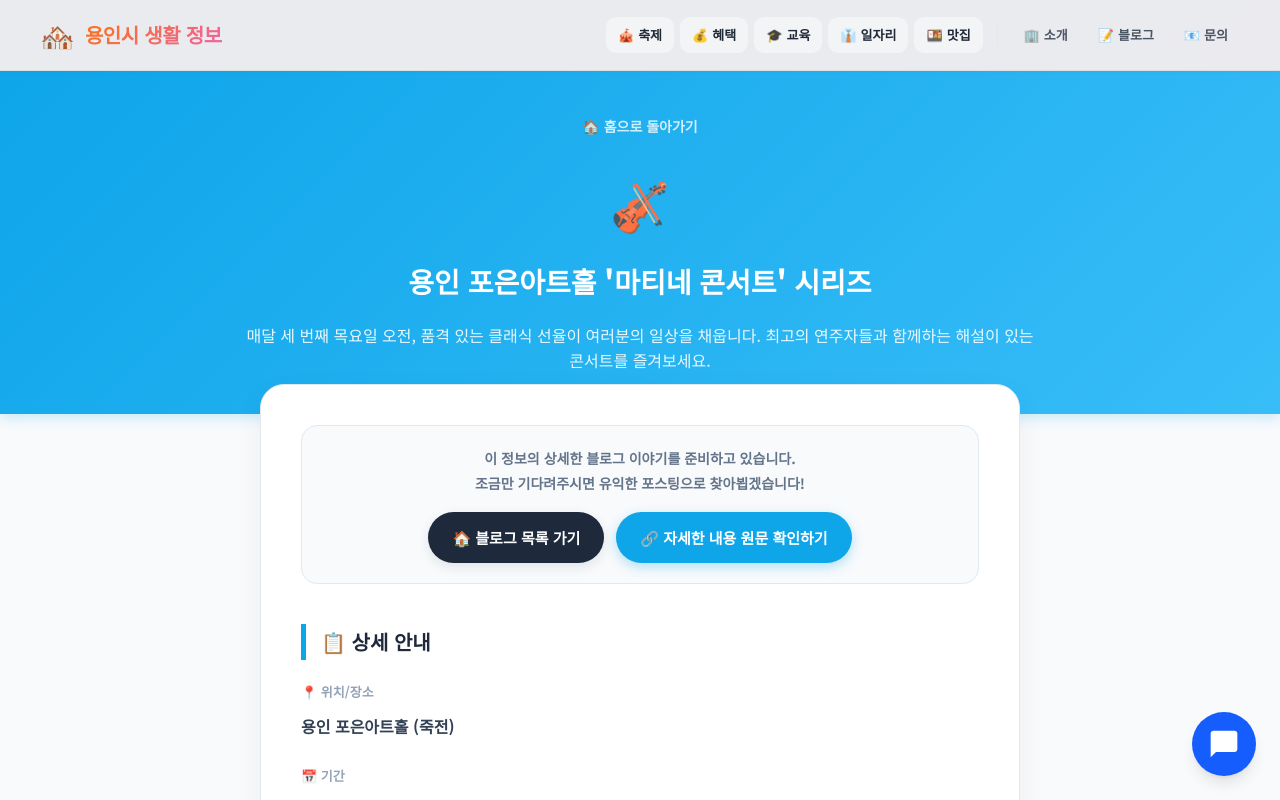
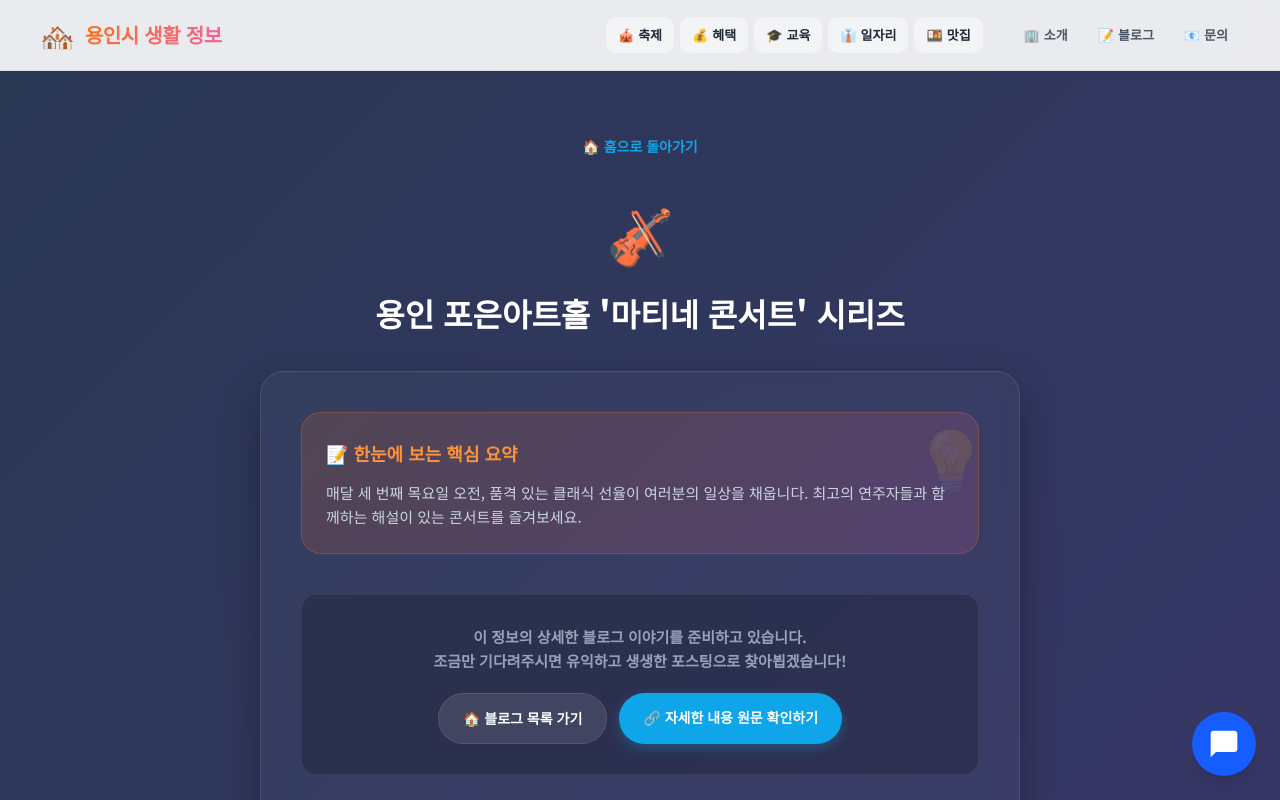
Before and after one commit to bopdoryainolza2026-afk/my-local-info, a Next.js app: page /blog/auto-post/cul-001 in a window 1280 px wide. Shown: the top 800 px of the page. Built offline with nearby package versions, Linux system fonts and the light colour scheme.

Commit message:
fix: remove duplicate Gogiri Makguksu res-011 and redesign auto-post page to match premium dark glassmorphic theme

```diff
--- a/public/data/local-info.json
+++ b/public/data/local-info.json
@@ -592,16 +592,6 @@
       "tag": "처인구"
     },
     {
-      "id": "res-011",
-      "name": "고기리막국수",
-      "menu": "들기름막국수, 수육",
-      "location": "용인시 수지구 고기로 454",
-      "summary": "전국적인 인기를 자랑하는 들기름막국수의 원조입니다. 고소한 들기름향과 메밀의 풍미가 어우러져 평일에도 줄 서서 먹는 수지구 대표 맛집입니다.",
-      "link": "/blog/2026-05-09-gogiri-makguksu",
-      "emoji": "🍜",
-      "tag": "수지구"
-    },
-    {
       "id": "res-012",
       "name": "산사랑",
       "menu": "산나물 한정식",
--- a/src/app/blog/auto-post/[id]/page.tsx
+++ b/src/app/blog/auto-post/[id]/page.tsx
@@ -76,52 +76,68 @@ export default async function AutoPostPage({ params }: { params: Promise<{ id: s
   }
 
   return (
-    <div style={{ fontFamily: "'Noto Sans KR', sans-serif", background: "#f8fafc", minHeight: "100vh" }}>
+    <div style={{ fontFamily: "'Noto Sans KR', sans-serif", minHeight: "100vh", paddingBottom: "60px" }}>
       {/* 헤더 */}
       <header style={{
-        background: "linear-gradient(135deg, #0ea5e9 0%, #38bdf8 100%)",
-        padding: "40px 20px",
+        padding: "60px 20px 20px",
         color: "white",
         textAlign: "center",
-        boxShadow: "0 4px 12px rgba(14,165,233,0.2)"
       }}>
         <div style={{ maxWidth: "800px", margin: "0 auto" }}>
-          <Link href="/" style={{ color: "rgba(255,255,255,0.8)", textDecoration: "none", fontSize: "14px", fontWeight: "bold" }}>🏠 홈으로 돌아가기</Link>
-          <div style={{ fontSize: "48px", marginTop: "20px", marginBottom: "10px" }}>{item.emoji || "ℹ️"}</div>
-          <h1 style={{ fontSize: "28px", fontWeight: 900, marginBottom: "16px" }}>{item.name}</h1>
-          <p style={{ fontSize: "16px", color: "rgba(255,255,255,0.9)", lineHeight: 1.6 }}>{item.summary}</p>
+          <Link href="/" style={{ color: "#0ea5e9", textDecoration: "none", fontSize: "14px", fontWeight: "bold" }}>🏠 홈으로 돌아가기</Link>
+          <div style={{ fontSize: "54px", marginTop: "24px", marginBottom: "12px" }}>{item.emoji || "ℹ️"}</div>
+          <h1 style={{ fontSize: "clamp(24px, 5vw, 32px)", fontWeight: 900, marginBottom: "16px", color: "white", lineHeight: 1.3 }}>{item.name}</h1>
         </div>
       </header>
 
       {/* 본문 */}
-      <main style={{ maxWidth: "800px", margin: "-30px auto 60px", padding: "0 20px" }}>
+      <main style={{ maxWidth: "800px", margin: "0 auto 60px", padding: "0 20px" }}>
         <div style={{
-          background: "white",
+          background: "rgba(255, 255, 255, 0.03)",
+          backdropFilter: "blur(10px)",
           borderRadius: "24px",
           padding: "40px",
-          boxShadow: "0 10px 30px rgba(0,0,0,0.05)",
-          border: "1px solid #e2e8f0"
+          boxShadow: "0 20px 40px rgba(0, 0, 0, 0.3)",
+          border: "1px solid rgba(255, 255, 255, 0.1)"
         }}>
 
+          {/* 한눈에 보는 핵심 요약 박스 (산사랑 컨셉 매칭) */}
           <div style={{
-            padding: "20px",
-            background: "#f8fafc",
+            background: "linear-gradient(135deg, rgba(249,115,22,0.15) 0%, rgba(237,100,166,0.15) 100%)",
+            padding: "24px",
+            borderRadius: "20px",
+            marginBottom: "40px",
+            border: "1px solid rgba(249,115,22,0.25)",
+            position: "relative",
+            overflow: "hidden"
+          }}>
+            <div style={{ position: "absolute", top: -10, right: -10, fontSize: "60px", opacity: 0.1 }}>💡</div>
+            <h3 style={{ margin: "0 0 12px 0", fontSize: "18px", fontWeight: "800", color: "#fb923c" }}>📝 한눈에 보는 핵심 요약</h3>
+            <p style={{ margin: 0, color: "#cbd5e1", lineHeight: 1.6, fontSize: "15px" }}>
+              {item.summary}
+            </p>
+          </div>
+
+          <div style={{
+            padding: "30px 20px",
+            background: "rgba(0,0,0,0.2)",
             borderRadius: "16px",
-            border: "1px solid #e2e8f0",
+            border: "1px solid rgba(255,255,255,0.05)",
             textAlign: "center",
             marginBottom: "40px"
           }}>
-            <p style={{ fontSize: "14px", color: "#64748b", marginBottom: "16px", fontWeight: 600 }}>
+            <p style={{ fontSize: "15px", color: "#94a3b8", marginBottom: "20px", fontWeight: 600, lineHeight: 1.6 }}>
               이 정보의 상세한 블로그 이야기를 준비하고 있습니다.<br/>
-              조금만 기다려주시면 유익한 포스팅으로 찾아뵙겠습니다!
+              조금만 기다려주시면 유익하고 생생한 포스팅으로 찾아뵙겠습니다!
             </p>
             <div style={{ display: "flex", gap: "12px", justifyContent: "center", flexWrap: "wrap" }}>
               <Link href="/blog" style={{
-                display: "inline-block", fontSize: "15px", fontWeight: 800,
-                color: "white", background: "#1e293b",
+                display: "inline-block", fontSize: "14px", fontWeight: 800,
+                color: "white", background: "rgba(255,255,255,0.1)",
                 padding: "12px 24px",
                 borderRadius: "50px", textDecoration: "none",
-                boxShadow: "0 4px 12px rgba(30,41,59,0.1)",
+                border: "1px solid rgba(255,255,255,0.1)",
+                transition: "background 0.2s"
               }}>
                 🏠 블로그 목록 가기
               </Link>
@@ -140,7 +156,7 @@ export default async function AutoPostPage({ params }: { params: Promise<{ id: s
 
                 return (
                   <a href={link} target="_blank" rel="noopener noreferrer" style={{
-                    display: "inline-block", fontSize: "15px", fontWeight: 800,
+                    display: "inline-block", fontSize: "14px", fontWeight: 800,
                     color: "white", background: "#0ea5e9",
                     padding: "12px 24px",
                     borderRadius: "50px", textDecoration: "none",
@@ -153,7 +169,7 @@ export default async function AutoPostPage({ params }: { params: Promise<{ id: s
             </div>
           </div>
 
-          <h2 style={{ fontSize: "20px", fontWeight: 800, color: "#1e293b", marginBottom: "20px", borderLeft: "5px solid #0ea5e9", paddingLeft: "15px" }}>
+          <h2 style={{ fontSize: "20px", fontWeight: 800, color: "white", marginBottom: "24px", borderLeft: "5px solid #0ea5e9", paddingLeft: "15px" }}>
             📋 상세 안내
           </h2>
 
@@ -165,12 +181,12 @@ export default async function AutoPostPage({ params }: { params: Promise<{ id: s
             {"menu" in item && <InfoRow label="🍴 추천 메뉴" value={item.menu} />}
           </div>
 
-          <div style={{ marginTop: "50px", paddingTop: "30px", borderTop: "1px solid #f1f5f9" }}>
-            <p style={{ fontSize: "15px", color: "#64748b", lineHeight: 1.8 }}>
+          <div style={{ marginTop: "50px", paddingTop: "30px", borderTop: "1px solid rgba(255,255,255,0.05)" }}>
+            <p style={{ fontSize: "15px", color: "#94a3b8", lineHeight: 1.8 }}>
               현재 보시는 글은 인공지능 기자가 해당 정보를 바탕으로 자동 생성한 요약 페이지입니다.
               더 상세하고 풍부한 내용이 담긴 블로그 포스팅은 현재 AI가 작성 중이거나 업데이트 대기 중일 수 있습니다.
               <br /><br />
-              정확한 신청 기간이나 구체적인 조건은 반드시 위의 <b>[원본 웹사이트 보기]</b> 버튼을 통해 주관 기관의 공식 공고문을 확인해 주시기 바랍니다.
+              정확한 신청 기간이나 구체적인 조건은 반드시 위의 <b>[자세한 내용 원문 확인하기]</b> 버튼을 통해 주관 기관의 공식 공고문을 확인해 주시기 바랍니다.
             </p>
           </div>
         </div>
@@ -180,11 +196,12 @@ export default async function AutoPostPage({ params }: { params: Promise<{ id: s
           marginTop: "30px",
           textAlign: "center",
           padding: "20px",
-          background: "#1e293b",
+          background: "rgba(255, 255, 255, 0.05)",
           borderRadius: "16px",
-          color: "white"
+          color: "white",
+          border: "1px solid rgba(255, 255, 255, 0.05)"
         }}>
-          <p style={{ margin: 0, fontSize: "14px" }}>🏠 다른 정보도 더 확인해 보시겠어요?</p>
+          <p style={{ margin: 0, fontSize: "14px", color: "#cbd5e1" }}>🏠 다른 정보도 더 확인해 보시겠어요?</p>
           <Link href="/" style={{ color: "#38bdf8", fontWeight: "bold", textDecoration: "none", marginTop: "10px", display: "inline-block" }}>
             메인 페이지로 돌아가기 →
           </Link>
@@ -197,8 +214,8 @@ export default async function AutoPostPage({ params }: { params: Promise<{ id: s
 function InfoRow({ label, value }: { label: string; value: string }) {
   return (
     <div style={{ display: "flex", flexDirection: "column", gap: "8px" }}>
-      <span style={{ fontSize: "13px", color: "#94a3b8", fontWeight: 700 }}>{label}</span>
-      <span style={{ fontSize: "16px", color: "#334155", fontWeight: 600 }}>{value}</span>
+      <span style={{ fontSize: "13px", color: "#fb923c", fontWeight: 700 }}>{label}</span>
+      <span style={{ fontSize: "16px", color: "#cbd5e1", fontWeight: 600 }}>{value}</span>
     </div>
   );
 }
```
